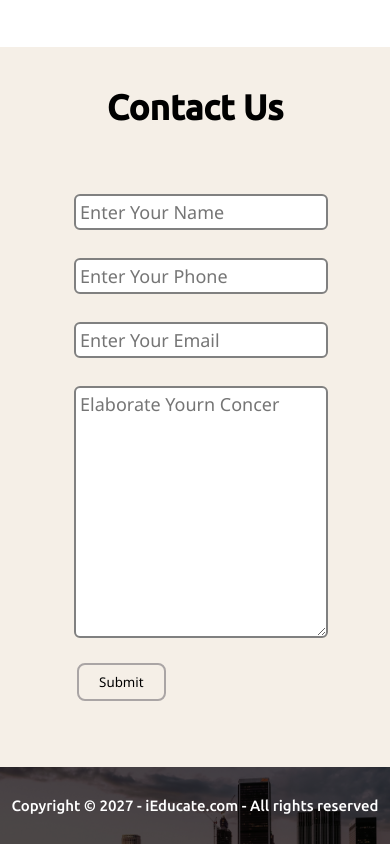
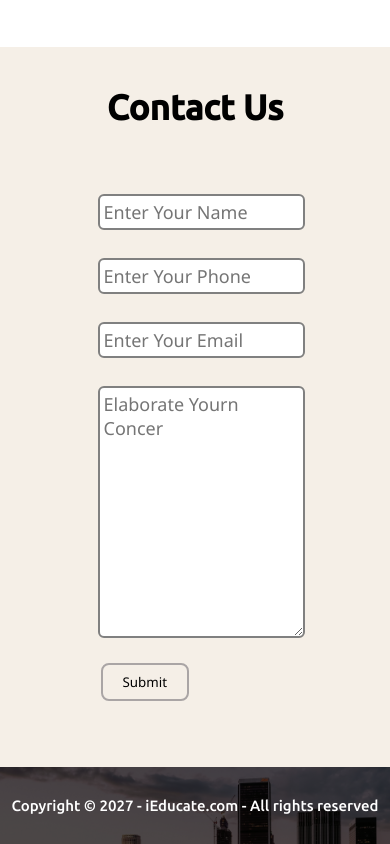
Before and after one commit to Gurupreet201/webpages, a plain HTML site: page Documentation Page/index.html in a window 390 px wide. Shown: the part 3913-4757 px from the top of the page. Drawn offline with Linux system fonts and the light colour scheme.

Commit message:
Change in Nav Bar

```diff
--- a/Documentation Page/css/responsive.css
+++ b/Documentation Page/css/responsive.css
@@ -10,6 +10,7 @@
      }
      .rightNav{
          text-align: center;
+         padding: 0;
      }
      #search{
      width: 100%;
@@ -28,7 +29,7 @@
          max-width: 100%;
      }
      .form{
-         max-width: 62%;
+         max-width: 50%;
      }
      .secondHalf img{
          margin-left: 0;
```
